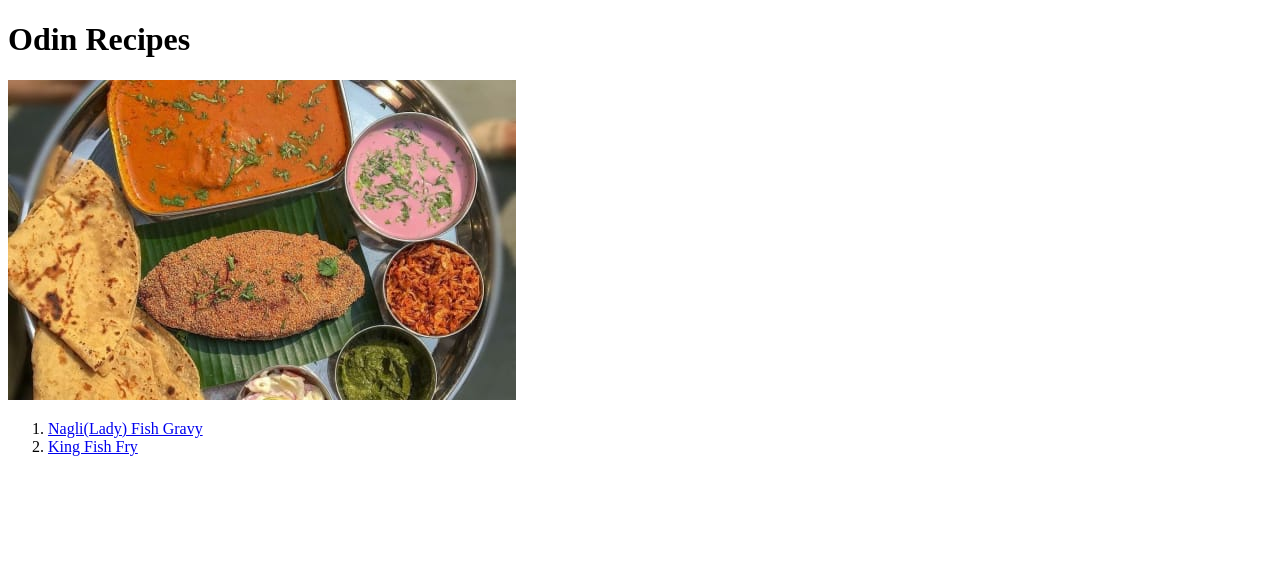
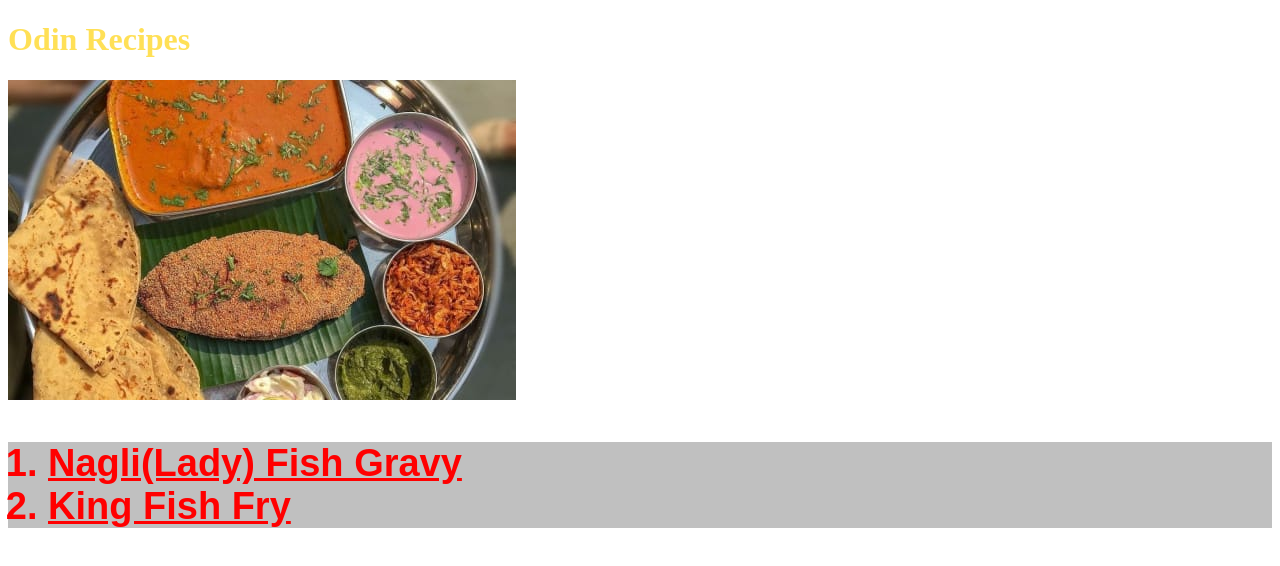
Before and after one commit to vraikar-git/odin_recipes, a plain HTML site: page index.html in a window 1280 px wide. Drawn offline with Linux system fonts and the light colour scheme.

Commit message:
add style sheet changes

```diff
--- a/index.html
+++ b/index.html
@@ -3,11 +3,12 @@
     <head>
         <title>Odin-recipes</title>
         <meta charset="utf-8">
+        <link rel="stylesheet" href="./style.css">
     </head>
     <body>
         <h1>Odin Recipes</h1>
         <img src="./images/konkani_recipes.jpeg">
-        <ol>
+        <ol class="index_list">
             <li><a href="./recipes/nagli_gravy.html">Nagli(Lady) Fish Gravy</a></li>
             <li><a href="./recipes/kingfish_fry.html">King Fish Fry</a></li>
         </ol>
--- /dev/null
+++ b/style.css
@@ -0,0 +1,25 @@
+ol {
+    color: royalblue;
+    font-family: fantasy;
+}
+
+ul {
+    color: royalblue;
+    font-family: cursive;
+
+}
+
+h1 {
+    color: rgba(255, 208, 0, 0.664);
+    text-decoration-style: wavy;
+}
+
+.index_list {
+    background-color: silver;
+    color: red;
+    font-weight: bolder;
+    font-size: 38px;
+}
+a {
+    color: red;
+}
```
Also changed, not shown: recipes/kingfish_fry.html (+1 -0 lines), recipes/nagli_gravy.html (+1 -0 lines).
